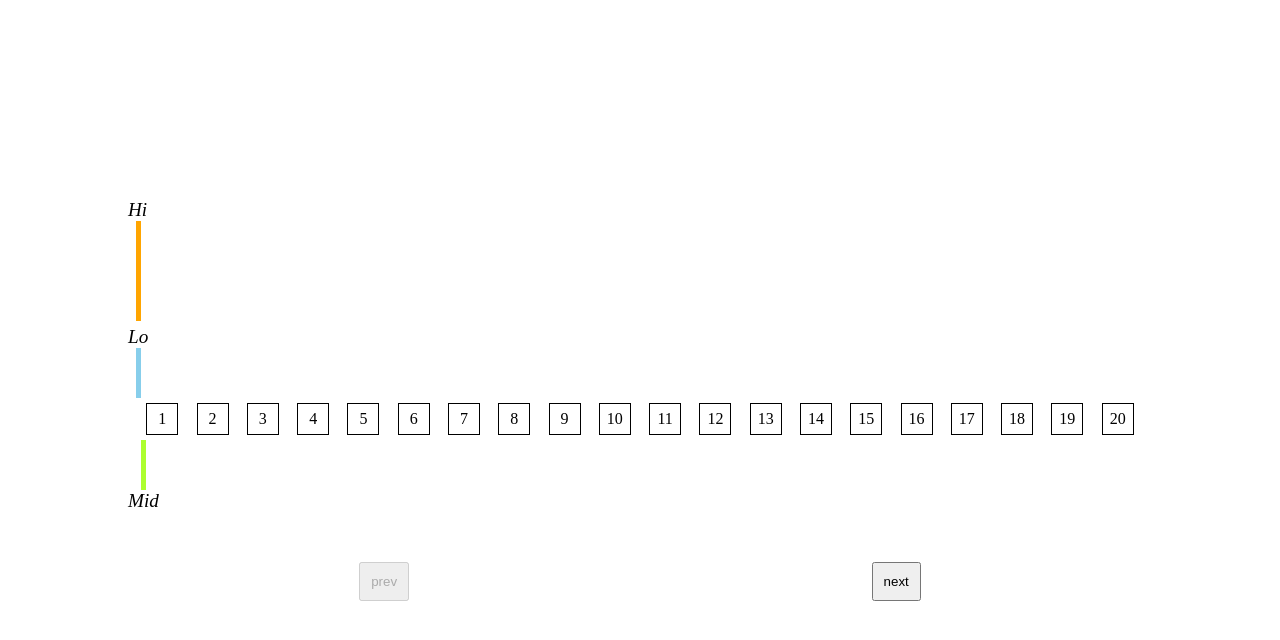
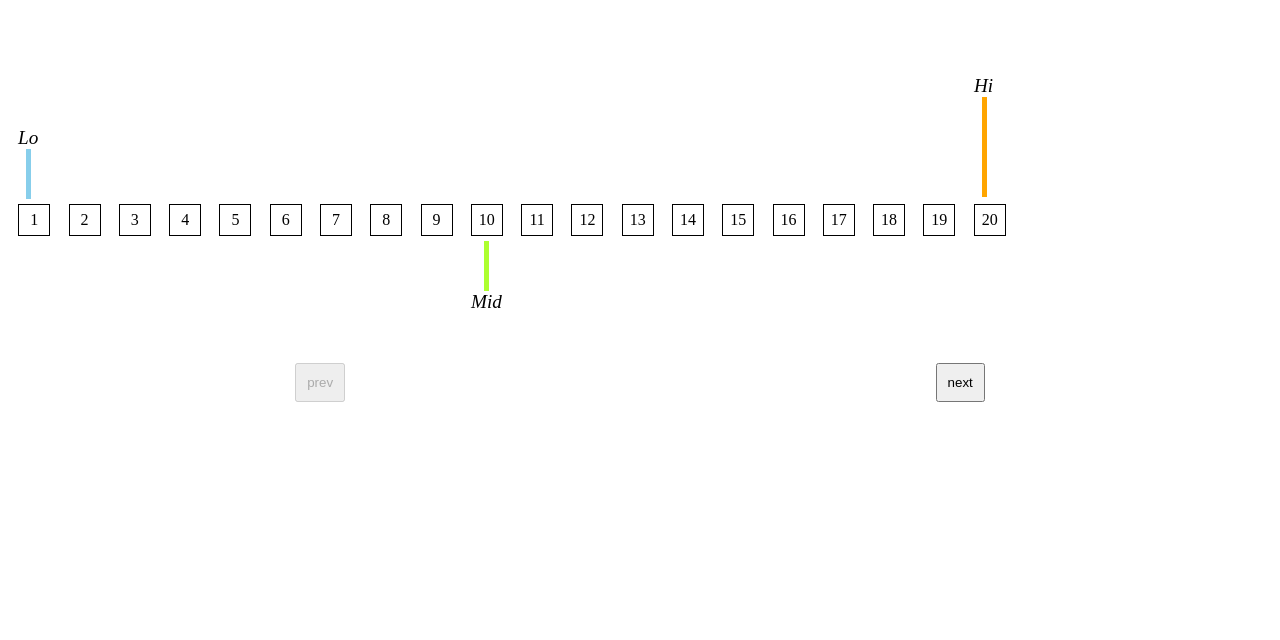
Before and after one commit to KelvinQiu802/binary-search-visualization, a React (Vite) app: page / in a window 1280 px wide. Both pictures are taken after a click on the button "Start". Shown: the top 640 px of the page. Built offline with nearby package versions, Linux system fonts and the light colour scheme.

Commit message:
feat: change left offset

```diff
--- a/src/App.css
+++ b/src/App.css
@@ -1,9 +1,6 @@
 .App {
   width: 100vw;
   height: 100vh;
-  display: flex;
-  justify-content: center;
-  align-items: center;
 }
 
 .array {
@@ -35,6 +32,8 @@
   width: 20px;
   font-size: 1.2em;
   margin-bottom: 5px;
+  transition: 0.5s;
+  top: 75px;
 }
 
 .hi div {
@@ -49,6 +48,7 @@
   width: 20px;
   font-size: 1.2em;
   margin-bottom: 5px;
+  transition: 0.5s;
 }
 
 .lo div {
@@ -63,6 +63,7 @@
   width: 30px;
   font-size: 1.2em;
   margin-top: 5px;
+  transition: 0.5s;
 }
 
 .mid div {
--- a/src/components/Hi.jsx
+++ b/src/components/Hi.jsx
@@ -1,4 +1,13 @@
-const Hi = () => {
+import { getOffsetByIndex } from '../utils/tools';
+import React from 'react';
+
+const Hi = ({ index }) => {
+  React.useEffect(() => {
+    const offset = getOffsetByIndex(index);
+    const elem = document.querySelector('.hi');
+    elem.style.left = offset + 'px';
+  }, [index]);
+
   return (
     <div className='hi'>
       <i>Hi</i>
--- a/src/components/Lo.jsx
+++ b/src/components/Lo.jsx
@@ -1,4 +1,13 @@
-const Lo = () => {
+import { getOffsetByIndex } from '../utils/tools';
+import React from 'react';
+
+const Lo = ({ index }) => {
+  React.useEffect(() => {
+    const offset = getOffsetByIndex(index);
+    const elem = document.querySelector('.lo');
+    elem.style.left = offset + 'px';
+  }, [index]);
+
   return (
     <div className='lo'>
       <i>Lo</i>
--- a/src/components/Mid.jsx
+++ b/src/components/Mid.jsx
@@ -1,4 +1,13 @@
-const Mid = () => {
+import { getOffsetByIndex } from '../utils/tools';
+import React from 'react';
+
+const Mid = ({ index }) => {
+  React.useEffect(() => {
+    const offset = getOffsetByIndex(index);
+    const elem = document.querySelector('.mid');
+    elem.style.left = offset + 'px';
+  }, [index]);
+
   return (
     <div className='mid'>
       <div></div>
--- a/src/components/Visualization.jsx
+++ b/src/components/Visualization.jsx
@@ -23,16 +23,16 @@ const Visualization = ({ formData, searchResult }) => {
 
   return (
     <div>
-      <Hi />
-      <Lo />
+      <Hi index={searchResult.current.hiArr[index]} />
+      <Lo index={searchResult.current.loArr[index]} />
       <div className='array'>
         {arr.map((item, index) => (
-          <div key={index} className='num'>
+          <div key={index} className='num' id={index}>
             {item}
           </div>
         ))}
       </div>
-      <Mid />
+      <Mid index={searchResult.current.midArr[index]} />
       <div className='btn-group'>
         <button onClick={handlePrev} disabled={index === 0}>
           prev
```
